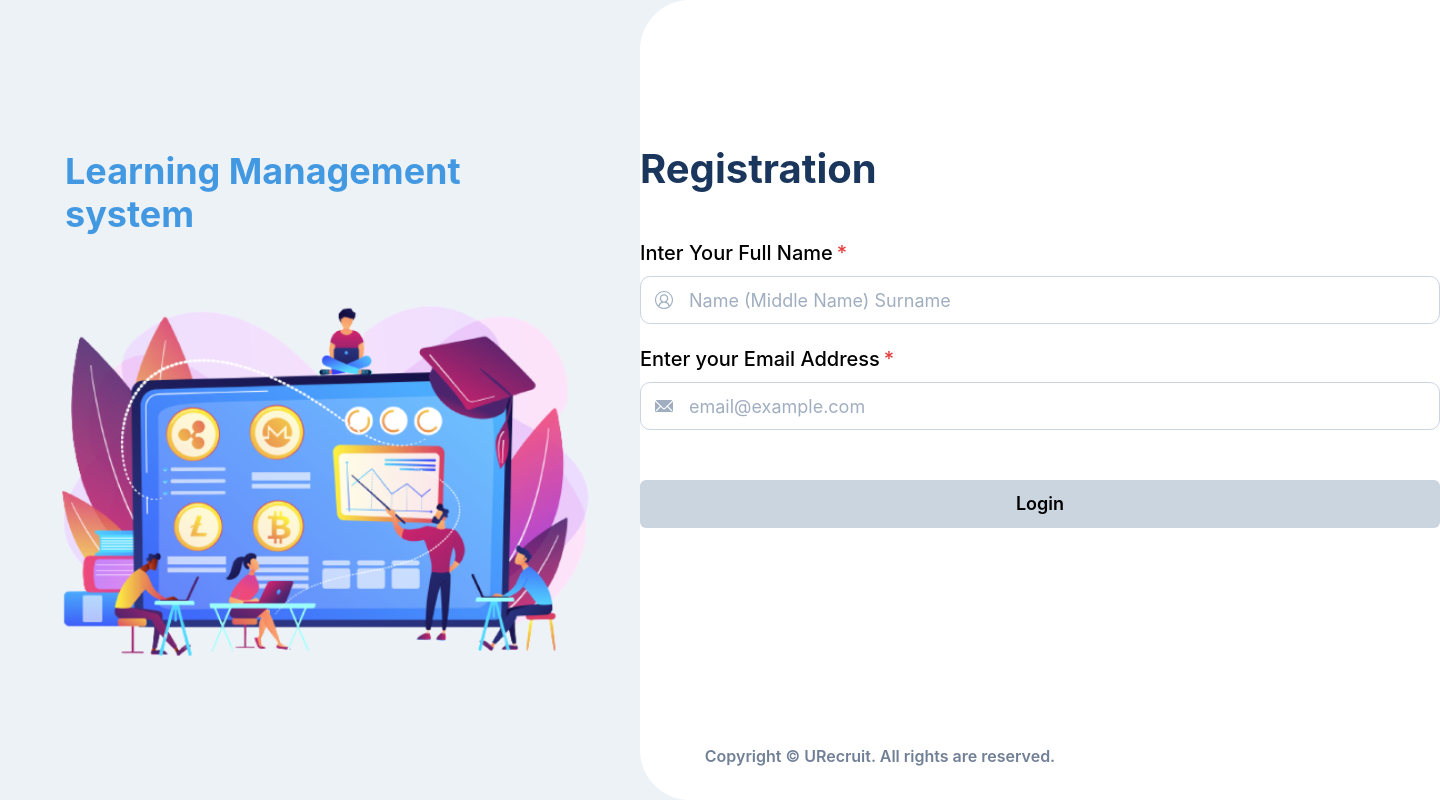
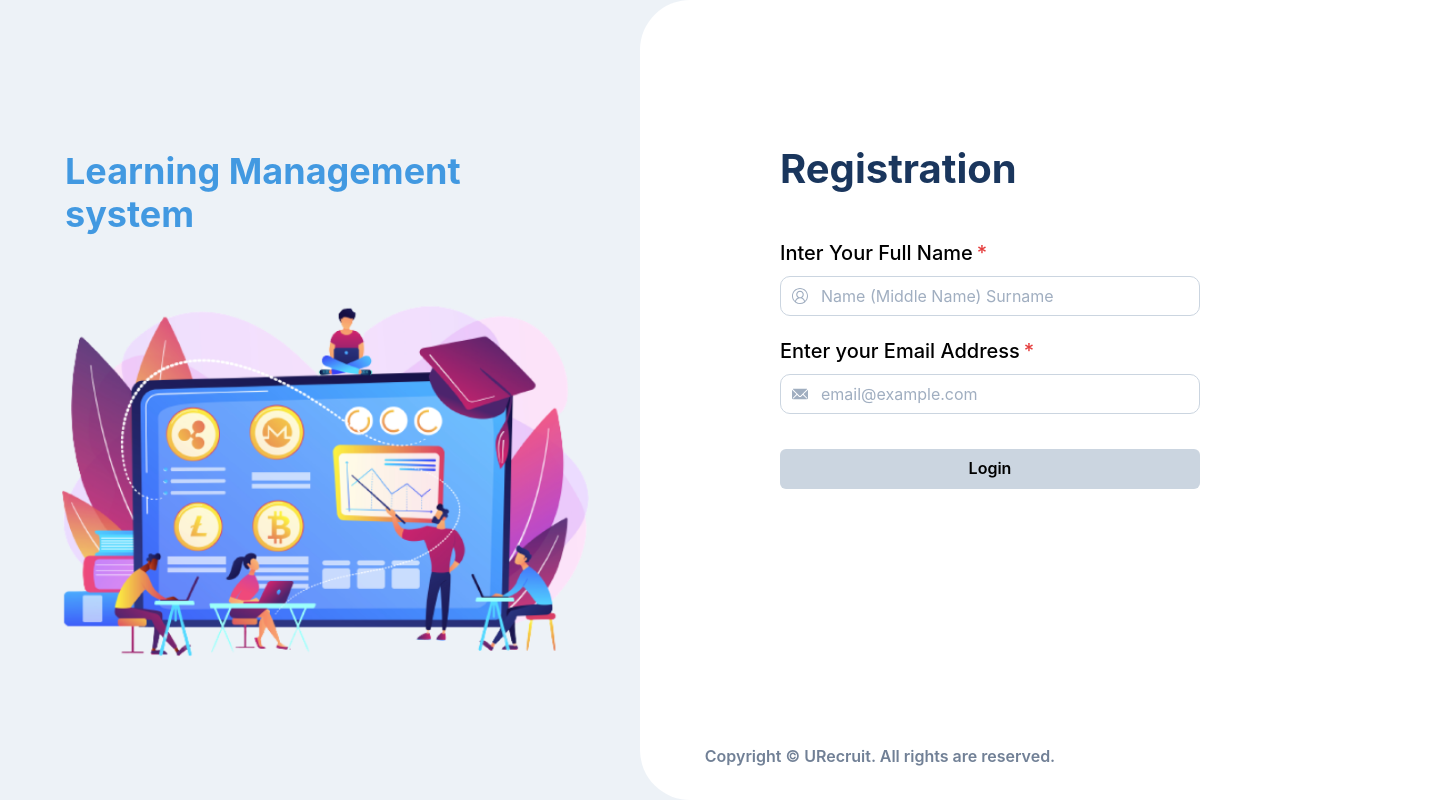
Before and after one commit to ali9ahmad/lmsUlabX, a React (Vite) app: page /register in a window 1280 px wide. Shown: the whole page, 1440 px wide, since content can reach past the window. Built offline with nearby package versions, Linux system fonts and the light colour scheme.

Commit message:
login 1st stap is in process

```diff
--- a/src/components/RegisterFirstStep.jsx
+++ b/src/components/RegisterFirstStep.jsx
@@ -44,7 +44,8 @@ export default function RegisterFirstStep() {
   };
 
   return (
-    <Box w="800px" mx="auto">
+    <Box w={{ sm: 200, md: 400, lg: 700 }} mx="auto">
+      <Box w="60%" mx="auto">
         <Heading as="h1" mb="45px" color="blue.900" fontSize="40px">
           Registration
         </Heading>
@@ -54,11 +55,10 @@ export default function RegisterFirstStep() {
             <FormLabel htmlFor="name" fontSize="20px">
               Inter Your Full Name
             </FormLabel>
-          <InputGroup size="lg">
+            <InputGroup>
               <InputLeftElement
                 pointerEvents="none"
                 children={<Icon as={VscAccount} color="gray.400" />}
-              size="xl"
               />
               <Input
                 type="name"
@@ -81,12 +81,8 @@ export default function RegisterFirstStep() {
             <FormLabel htmlFor="email" fontSize="20px" color="black">
               Enter your Email Address
             </FormLabel>
-          <InputGroup size="lg">
-            <InputLeftElement
-              pointerEvents="none"
-              children={<EmailIcon color="gray.400" />}
-              size="xl"
-            />
+            <InputGroup>
+              <InputLeftElement pointerEvents="none" children={<EmailIcon color="gray.400" />} />
               <Input
                 type="email"
                 id="email"
@@ -112,9 +108,8 @@ export default function RegisterFirstStep() {
             disabled={!isDirty || !isValid}
             bg="gray.300"
             color="black"
-          size="lg"
             _hover={{ boxShadow: 'lg' }}
-          mt="50px"
+            mt="35px"
             w="100%"
             type="submit">
             Login
@@ -129,5 +124,6 @@ export default function RegisterFirstStep() {
           </Text>
         </Box>
       </Box>
+    </Box>
   );
 }
```
Lines whose indentation alone changed are shown as unchanged.
